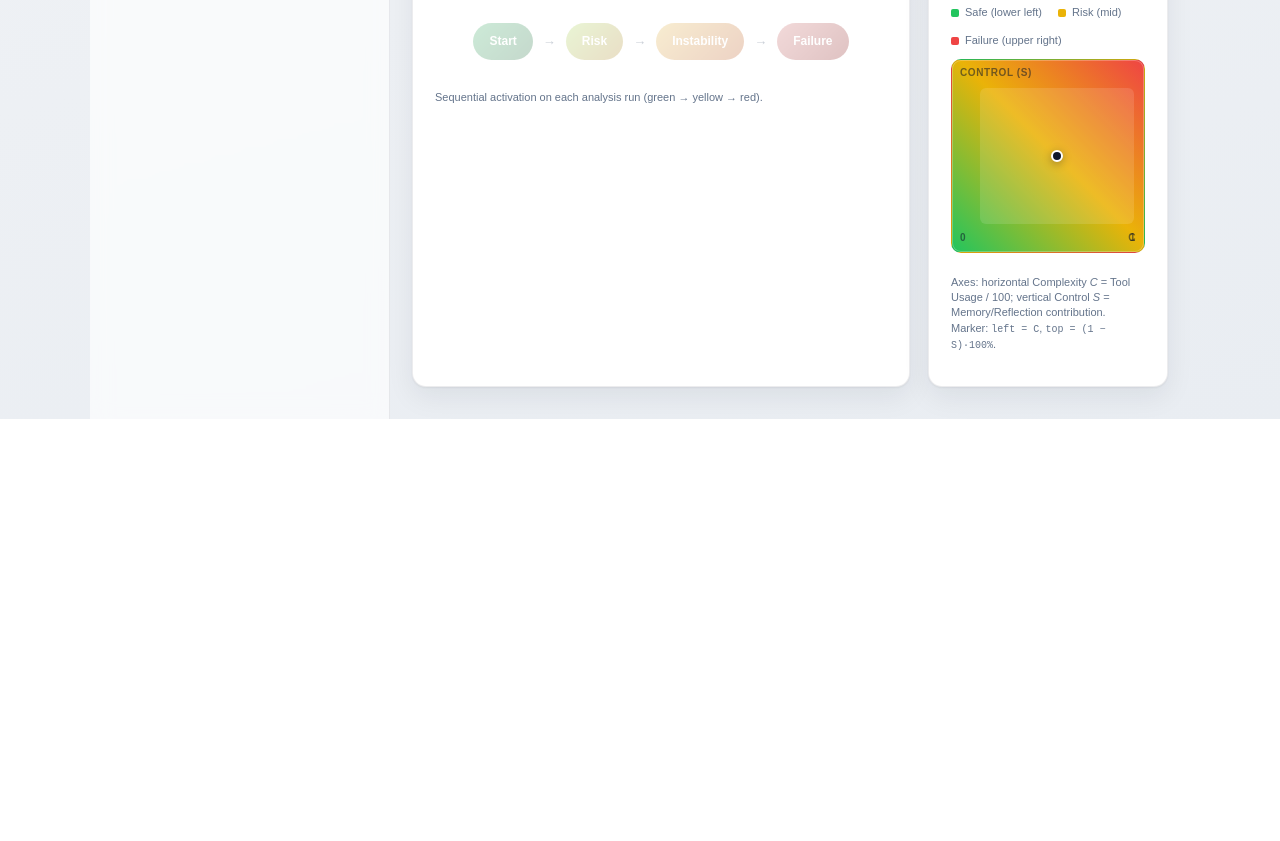
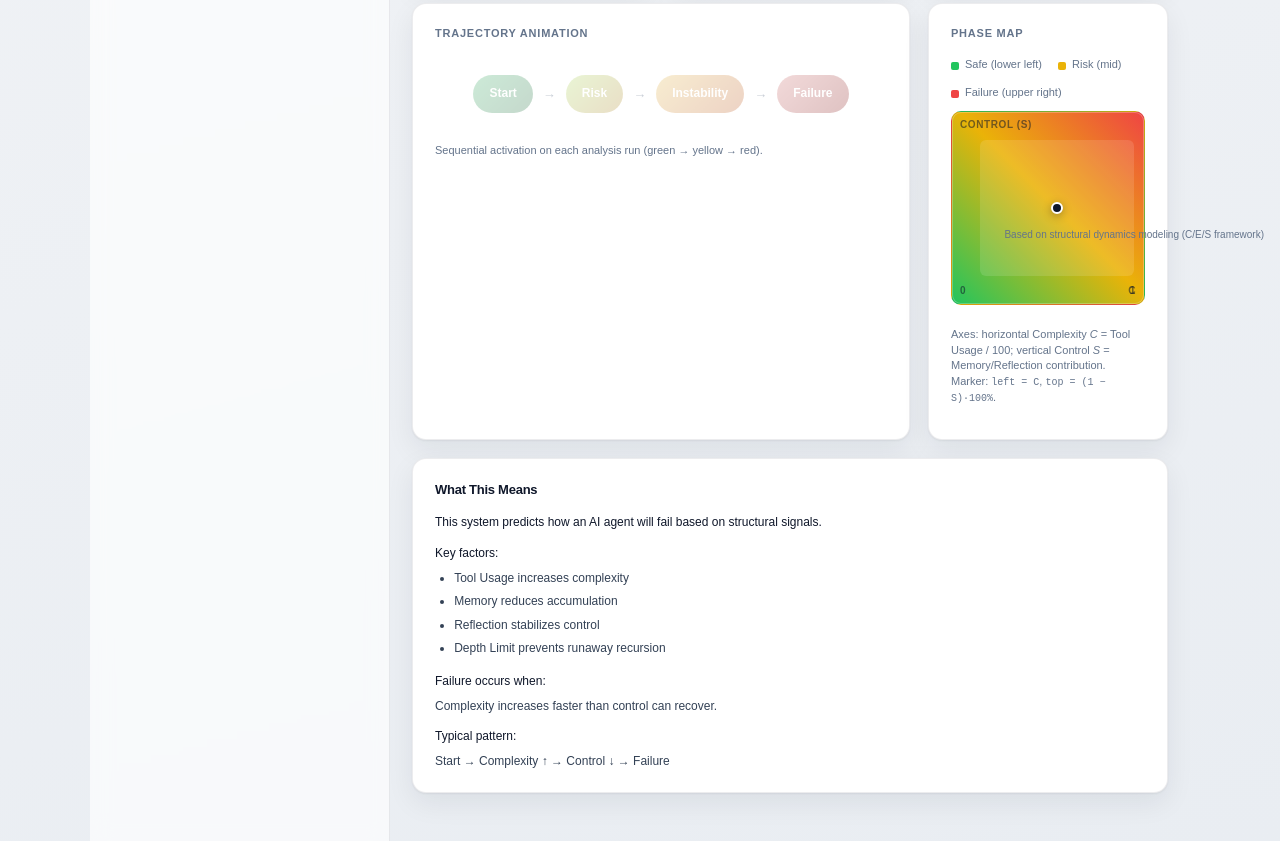
Before and after one commit to hongtang-ai/failure-predictor-web, a plain HTML site: page index.html in a window 1280 px wide. Shown: the part 537-1378 px from the top of the page. Before the commit the page ends 956 px from the top, so only its background shows below. Drawn offline with Linux system fonts and the light colour scheme.

Commit message:
upgrade: trajectory + phase map + research UI

```diff
--- a/index.html
+++ b/index.html
@@ -214,7 +214,7 @@
     }
 
     .main {
-      padding: 24px 22px 32px;
+      padding: 24px 22px max(48px, calc(2.5rem + env(safe-area-inset-bottom, 0px)));
       overflow-x: hidden;
     }
 
@@ -562,6 +562,68 @@
       margin-top: 12px;
       line-height: 1.4;
     }
+
+    .card.span-full {
+      grid-column: 1 / -1;
+    }
+
+    .meanings-title {
+      font-size: 13px;
+      font-weight: 700;
+      margin: 0 0 14px;
+      letter-spacing: -0.02em;
+      color: var(--text);
+    }
+
+    .meanings-body {
+      font-size: 12px;
+      color: #334155;
+      line-height: 1.55;
+    }
+
+    .meanings-body p {
+      margin: 0 0 12px;
+    }
+
+    .meanings-body p:last-child {
+      margin-bottom: 0;
+    }
+
+    .meanings-body ul {
+      margin: 4px 0 14px;
+      padding-left: 1.2rem;
+    }
+
+    .meanings-body li {
+      margin: 5px 0;
+    }
+
+    .meanings-body .meanings-lead {
+      font-weight: 500;
+      color: var(--text);
+    }
+
+    .corner-note {
+      position: fixed;
+      bottom: 12px;
+      right: 16px;
+      font-size: 10px;
+      color: var(--muted);
+      line-height: 1.35;
+      text-align: right;
+      max-width: 260px;
+      pointer-events: none;
+      z-index: 40;
+    }
+
+    @media (max-width: 600px) {
+      .corner-note {
+        left: 12px;
+        right: 12px;
+        max-width: none;
+        text-align: left;
+      }
+    }
   </style>
 </head>
 <body>
@@ -609,9 +671,9 @@
 
         <div class="field">
           <label for="depth">Depth Limit</label>
-          <select class="depth" id="depth">
-            <option value="bounded">Bounded</option>
-            <option value="unbounded">Unbounded</option>
+          <select class="depth" id="depth" name="depth" aria-label="Depth Limit">
+            <option value="bounded">bounded</option>
+            <option value="unbounded">unbounded</option>
           </select>
         </div>
 
@@ -646,6 +708,8 @@
             <div class="card-label" id="predTitle">Failure Prediction</div>
             <div class="paper-k">Prediction</div>
             <div class="pred-main" id="predMain">→ —</div>
+            <div class="paper-k">Confidence</div>
+            <div class="paper-v">→ Structural</div>
             <div class="paper-k">Onset</div>
             <div class="paper-v" id="predOnset">→ —</div>
             <div class="paper-k">Reason</div>
@@ -710,10 +774,30 @@
               <p class="note-small">Axes: horizontal Complexity <em>C</em> = Tool Usage / 100; vertical Control <em>S</em> = Memory/Reflection contribution. Marker: <code style="font-size:10px;">left = C</code>, <code style="font-size:10px;">top = (1 − S)·100%</code>.</p>
             </div>
           </section>
+
+          <section class="card span-full" aria-labelledby="meaningsTitle">
+            <h2 class="meanings-title" id="meaningsTitle">What This Means</h2>
+            <div class="meanings-body">
+              <p class="meanings-lead">This system predicts how an AI agent will fail based on structural signals.</p>
+              <p class="meanings-lead" style="margin-bottom:6px;">Key factors:</p>
+              <ul>
+                <li>Tool Usage increases complexity</li>
+                <li>Memory reduces accumulation</li>
+                <li>Reflection stabilizes control</li>
+                <li>Depth Limit prevents runaway recursion</li>
+              </ul>
+              <p class="meanings-lead" style="margin-bottom:6px;">Failure occurs when:</p>
+              <p>Complexity increases faster than control can recover.</p>
+              <p class="meanings-lead" style="margin-bottom:6px;">Typical pattern:</p>
+              <p>Start → Complexity ↑ → Control ↓ → Failure</p>
+            </div>
+          </section>
         </div>
       </main>
     </div>
   </div>
+
+  <p class="corner-note">Based on structural dynamics modeling (C/E/S framework)</p>
 
   <script>
     (function () {
```
